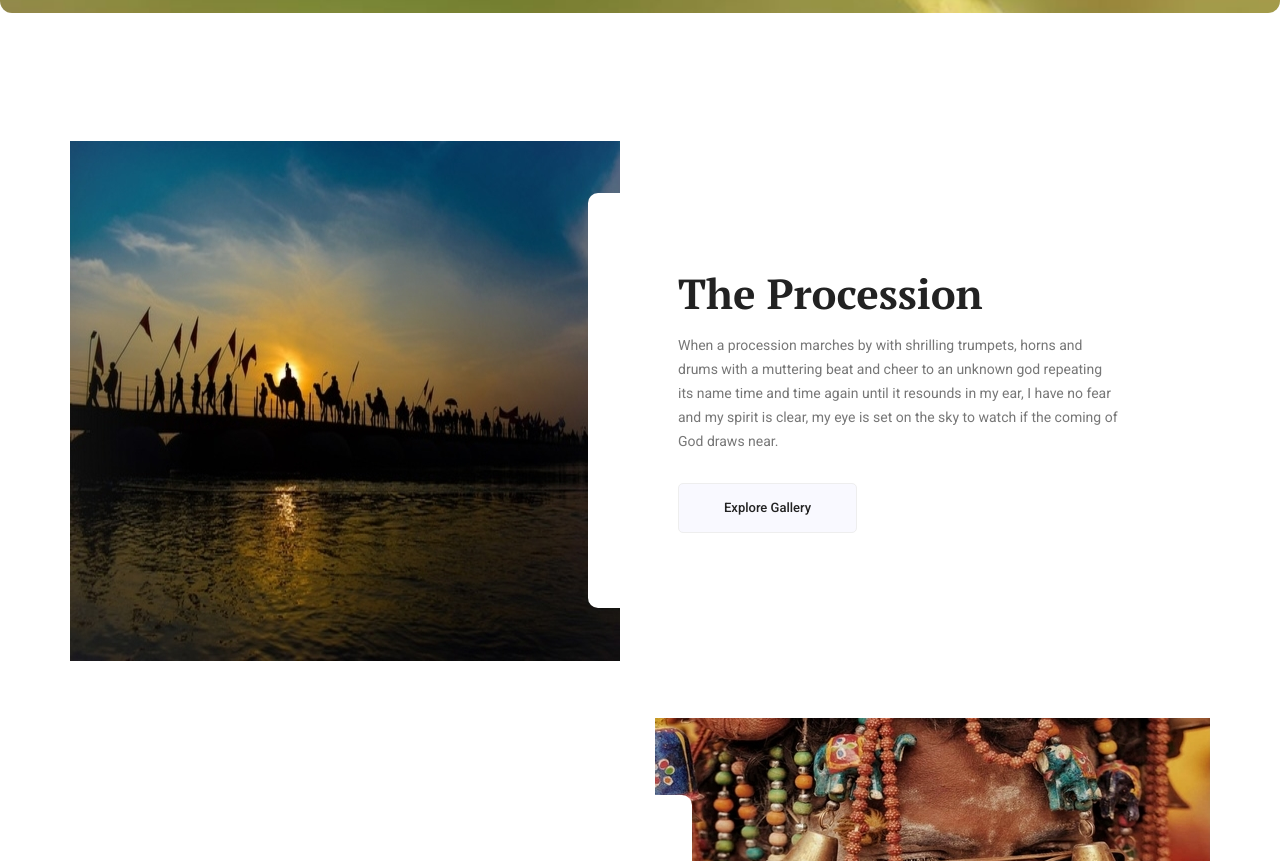
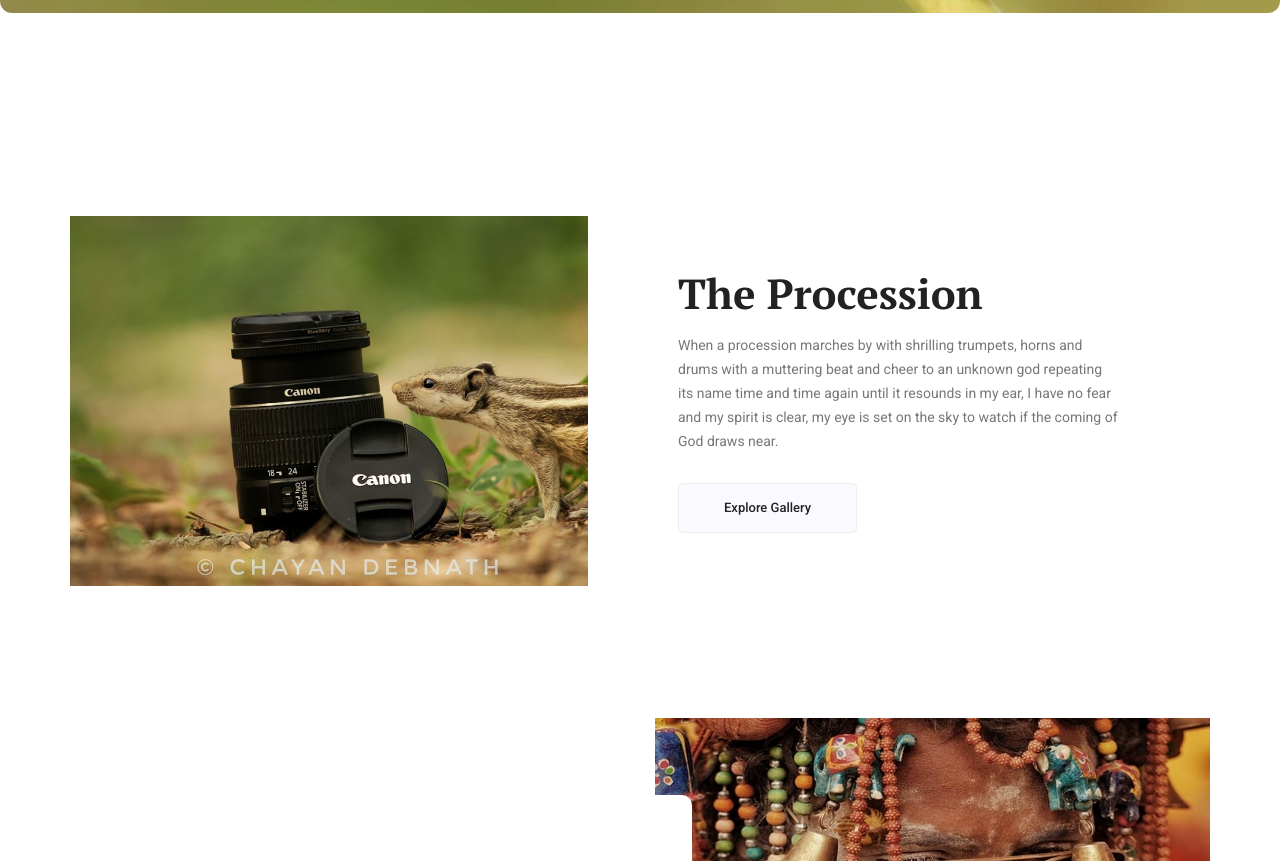
Before and after one commit to alisiddiqui1912/website, a plain HTML site: page index.html in a window 1280 px wide. Shown: the part 757-1618 px from the top of the page. Drawn offline with Linux system fonts and the light colour scheme.

Commit message:
Update index.html

```diff
--- a/index.html
+++ b/index.html
@@ -74,7 +74,7 @@
         			<div class="row h_blog_item">
         				<div class="col-lg-6">
 							<div class="h_blog_img">
-								<img class="img-fluid" src="img/home-blog/h1.jpg" alt="">
+								<img class="img-fluid" src="img/Gallery/2.jpg" alt="">
 							</div>
 						</div>
 						<div class="col-lg-6">
```
